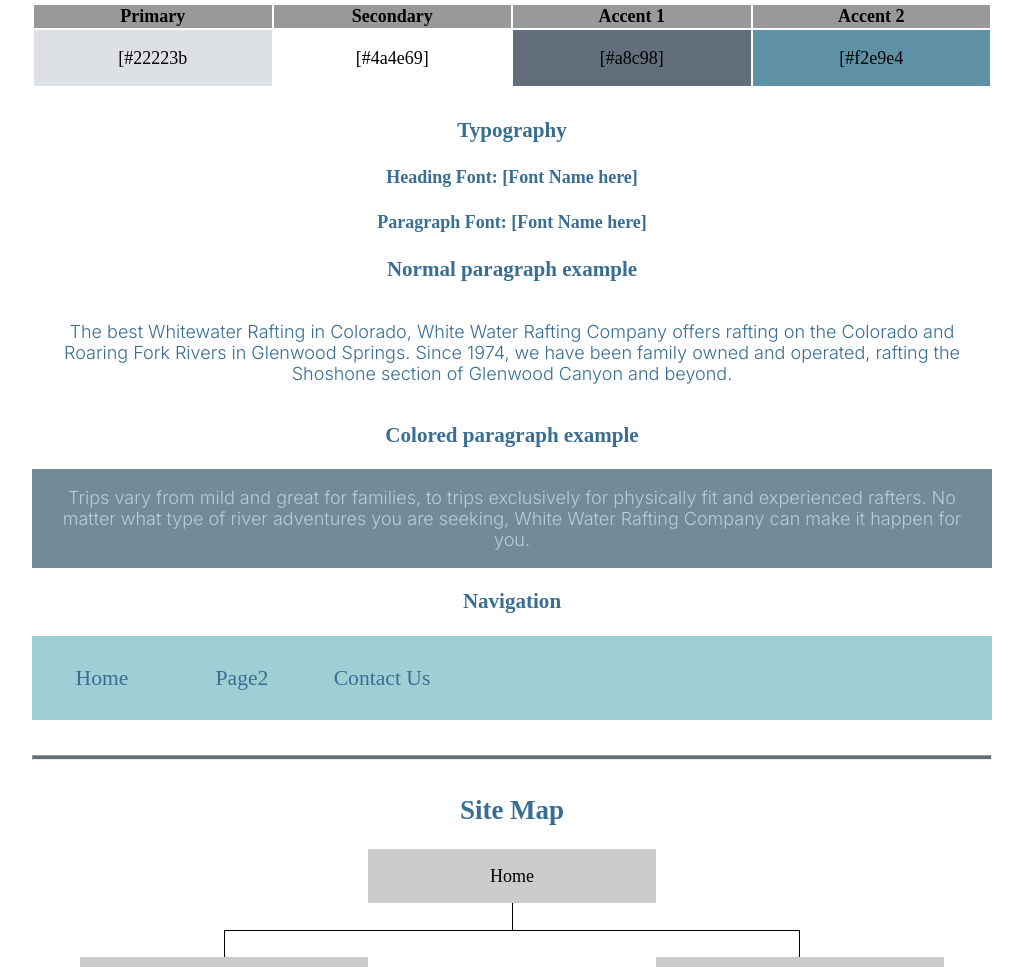
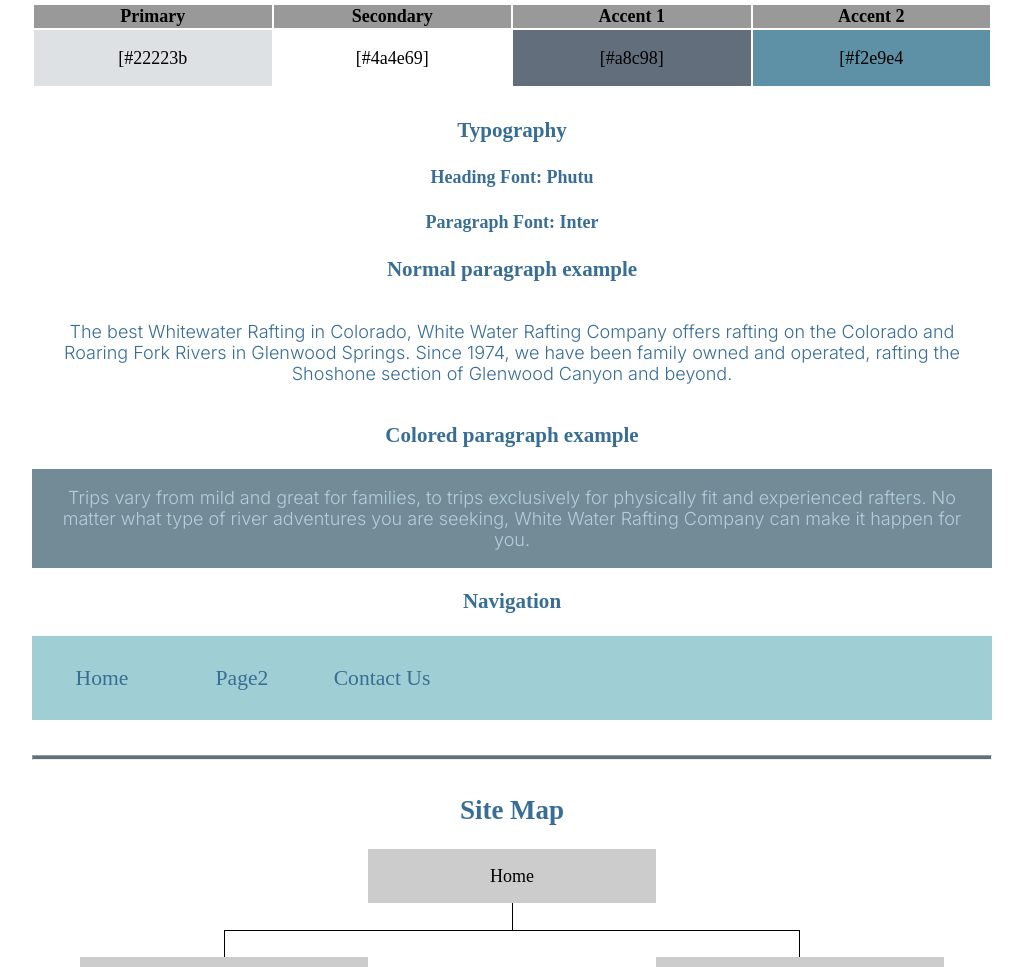
Before and after one commit to Ddorcenat/WDD130, a plain HTML site: page wwr/site-plan-rafting.html in a window 1280 px wide. Shown: the part 1325-2292 px from the top of the page, without its empty margins (128-1151 px from the left). Drawn offline with Linux system fonts and the light colour scheme; a web font is replaced by a local one.

Commit message:
font title

```diff
--- a/wwr/site-plan-rafting.html
+++ b/wwr/site-plan-rafting.html
@@ -67,11 +67,11 @@
     <!-- Choose a font for your paragraphs (body copy) and headlines. What font(s) have you chosen? Think also about which of your colors above you might use for background and font colors. -->
 
     <h4>
-      Heading Font: [Font Name here]
+      Heading Font: Phutu
       <!-- change this -->
     </h4>
     <h4>
-      Paragraph Font: [Font Name here]
+      Paragraph Font: Inter
       <!-- change this -->
     </h4>
     <h3>Normal paragraph example</h3>
```
